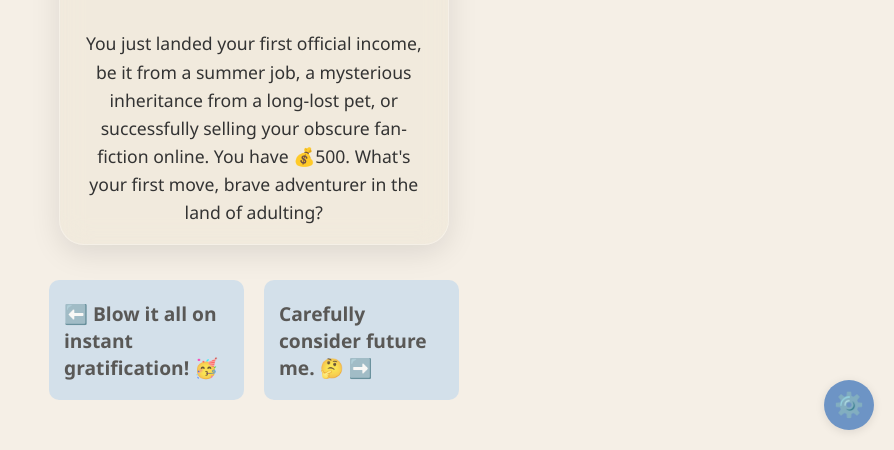
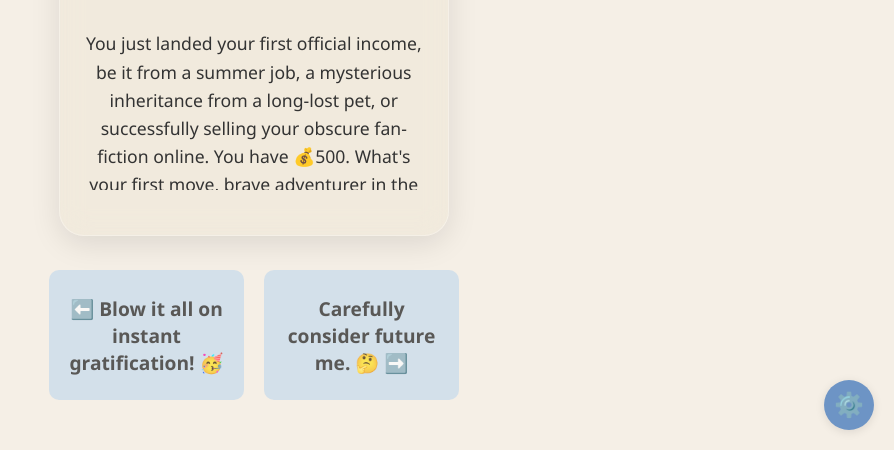
Before and after one commit to tokinosuna/asset-management-saga, a plain HTML site: page index.html in a window 1280 px wide. Shown: the part 350-800 px from the top of the page, without its empty margins (386-1280 px from the left). Drawn offline with Linux system fonts and the light colour scheme; a web font is replaced by a local one.

Commit message:
Update index.html

```diff
--- a/index.html
+++ b/index.html
@@ -244,6 +244,7 @@
             line-height: 1.6;
             flex-grow: 1;
             margin-bottom: 20px;
+            overflow-y: auto;
         }
 
         .y2k-mode .card p {
@@ -270,19 +271,18 @@
 
         .swipe-indicator-left,
         .swipe-indicator-right {
-         padding: 10px 15px;
-        border-radius: 10px;width: 20vw;
-height: 20vw;
-max-width: 200px;
-max-height: 100px;
-min-width: 50px;
-min-height: 50px;
+        padding: 15px;
+    border-radius: 10px;
     background-color: var(--secondary-accent-light);
     color: var(--text-light);
     opacity: 0.8;
     transition: opacity 0.3s;
     display: flex;
     align-items: center;
+    justify-content: center;
+    flex: 1;
+    text-align: center;
+    min-height: 100px;
         }
 
         .dark-mode .swipe-indicator-left,
```
Lines whose indentation alone changed are shown as unchanged.
